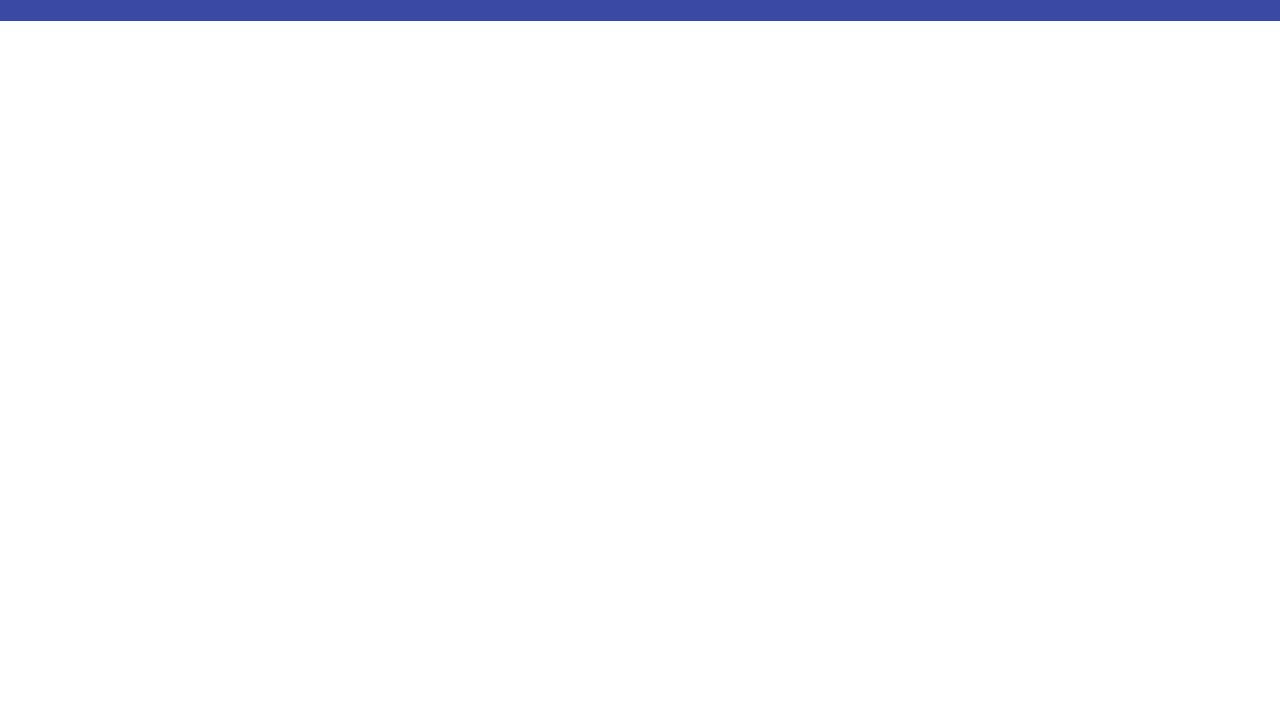
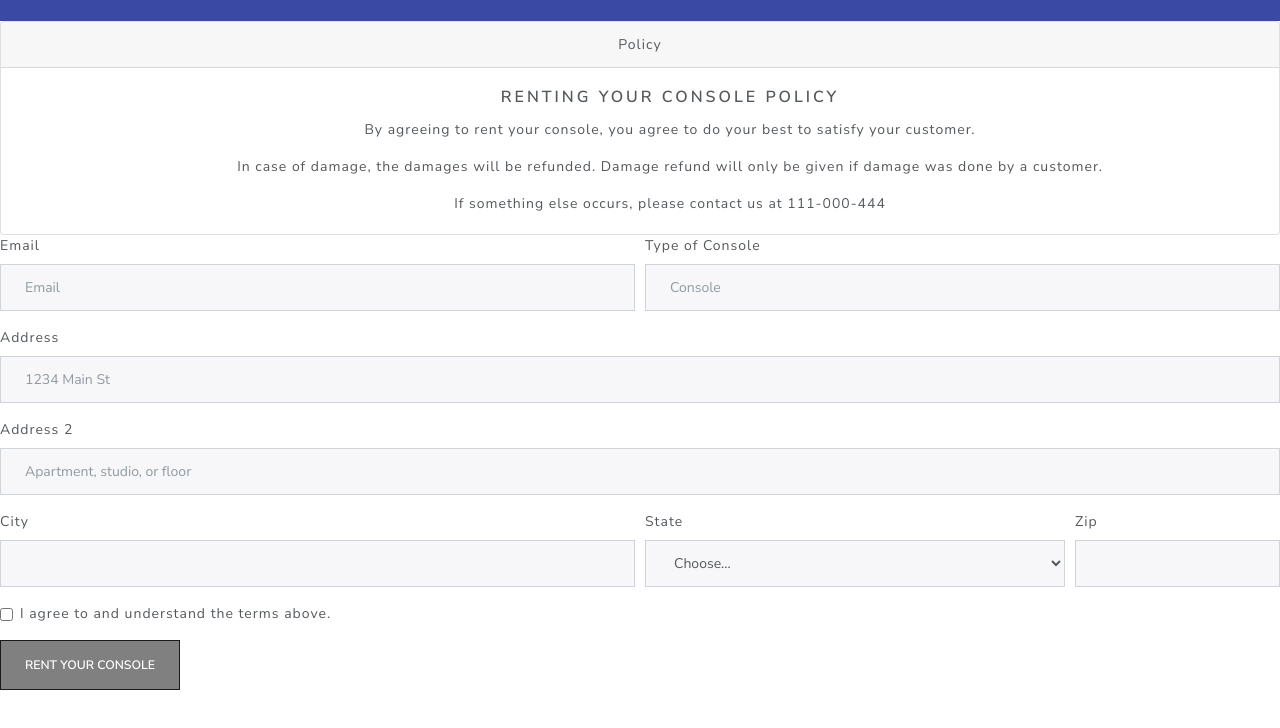
Before and after one commit to HolyPi/Console-Rental, a plain HTML site: page renting_console.html in a window 1280 px wide. Shown: the part 68-796 px from the top of the page. Drawn offline with nearby package versions, Linux system fonts and the light colour scheme.

Commit message:
Added renting console policy + form

```diff
--- a/renting_console.html
+++ b/renting_console.html
@@ -46,3 +46,62 @@
    </form>
  </div>
 </nav>
+<div class="card text-center">
+    <div class="card-header">
+      Policy
+    </div>
+    <div class="card-body">
+      <h5 class="card-title">Renting your console policy</h5>
+      <p class="card-text">By agreeing to rent your console, you agree to do your best to satisfy your customer.</p>
+      <p class="card-text">In case of damage, the damages will be refunded. Damage refund will only be given if damage was done by a customer.</p>
+      <p class="card-text">If something else occurs, please contact us at 111-000-444</p>
+    </div>
+    </div>
+  </div>
+
+  <form>
+    <div class="form-row">
+      <div class="form-group col-md-6">
+        <label for="inputEmail4">Email</label>
+        <input type="email" class="form-control" id="inputEmail4" placeholder="Email">
+      </div>
+      <div class="form-group col-md-6">
+        <label for="inputPassword4">Type of Console</label>
+        <input type="console" class="form-control" id="inputconsole" placeholder="Console">
+      </div>
+    </div>
+    <div class="form-group">
+      <label for="inputAddress">Address</label>
+      <input type="text" class="form-control" id="inputAddress" placeholder="1234 Main St">
+    </div>
+    <div class="form-group">
+      <label for="inputAddress2">Address 2</label>
+      <input type="text" class="form-control" id="inputAddress2" placeholder="Apartment, studio, or floor">
+    </div>
+    <div class="form-row">
+      <div class="form-group col-md-6">
+        <label for="inputCity">City</label>
+        <input type="text" class="form-control" id="inputCity">
+      </div>
+      <div class="form-group col-md-4">
+        <label for="inputState">State</label>
+        <select id="inputState" class="form-control">
+          <option selected>Choose...</option>
+          <option>...</option>
+        </select>
+      </div>
+      <div class="form-group col-md-2">
+        <label for="inputZip">Zip</label>
+        <input type="text" class="form-control" id="inputZip">
+      </div>
+    </div>
+    <div class="form-group">
+      <div class="form-check">
+        <input class="form-check-input" type="checkbox" id="gridCheck">
+        <label class="form-check-label" for="gridCheck">
+          I agree to and understand the terms above.
+        </label>
+      </div>
+    </div>
+    <button type="submit" class="btn btn-primary">Rent your console</button>
+  </form>
--- a/style.css
+++ b/style.css
@@ -24,6 +24,11 @@
   color: black;
 }
 
-.card {
-  padding-top: 80px;
+.card .card-body {
+  padding-left: 80px;
 }
+
+.btn.btn-primary {
+  background-color: gray !important;
+
+}
```
Also changed, not shown: index.html (+1 -1 lines), renting_a_console.html (+5 -0 lines).
